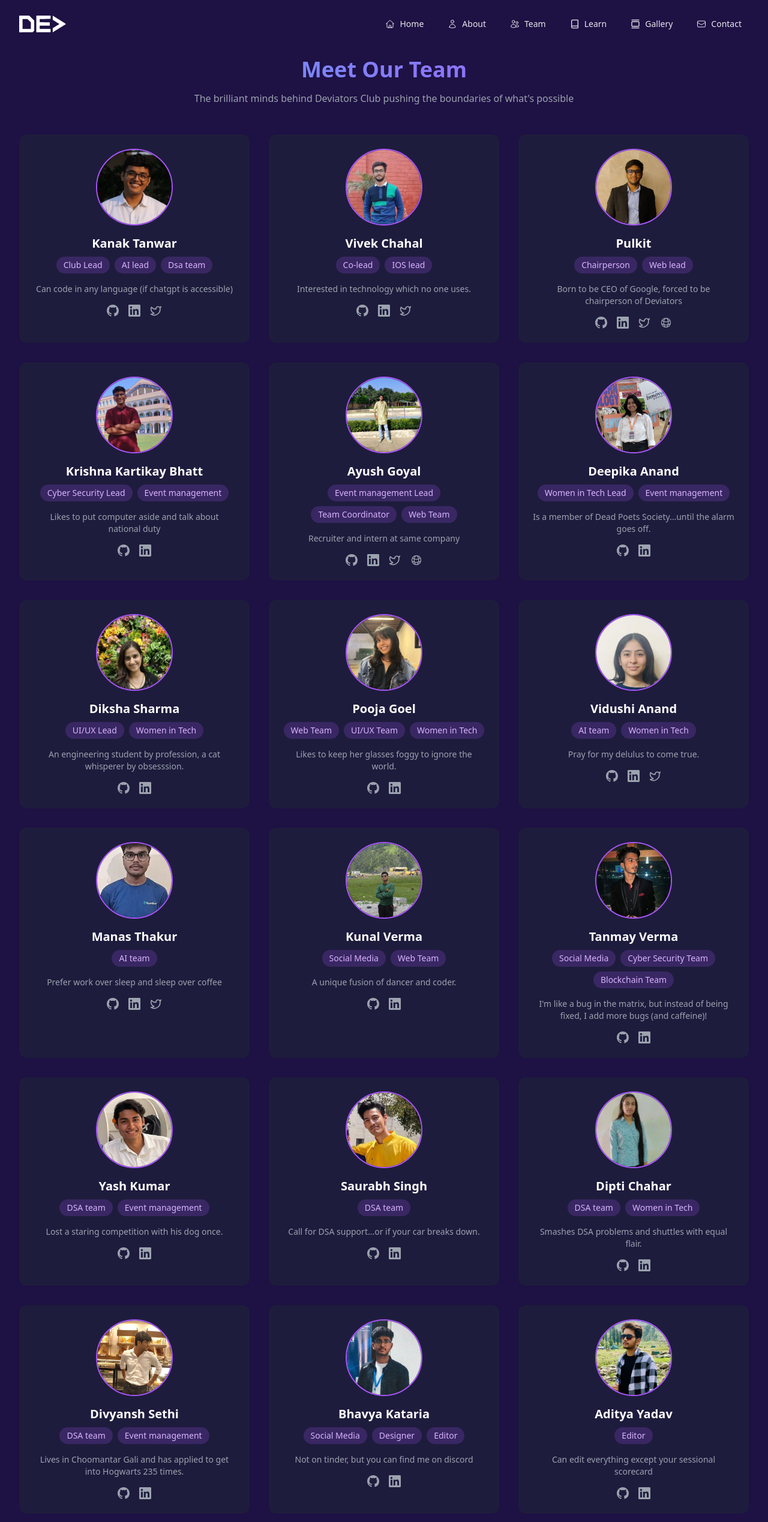
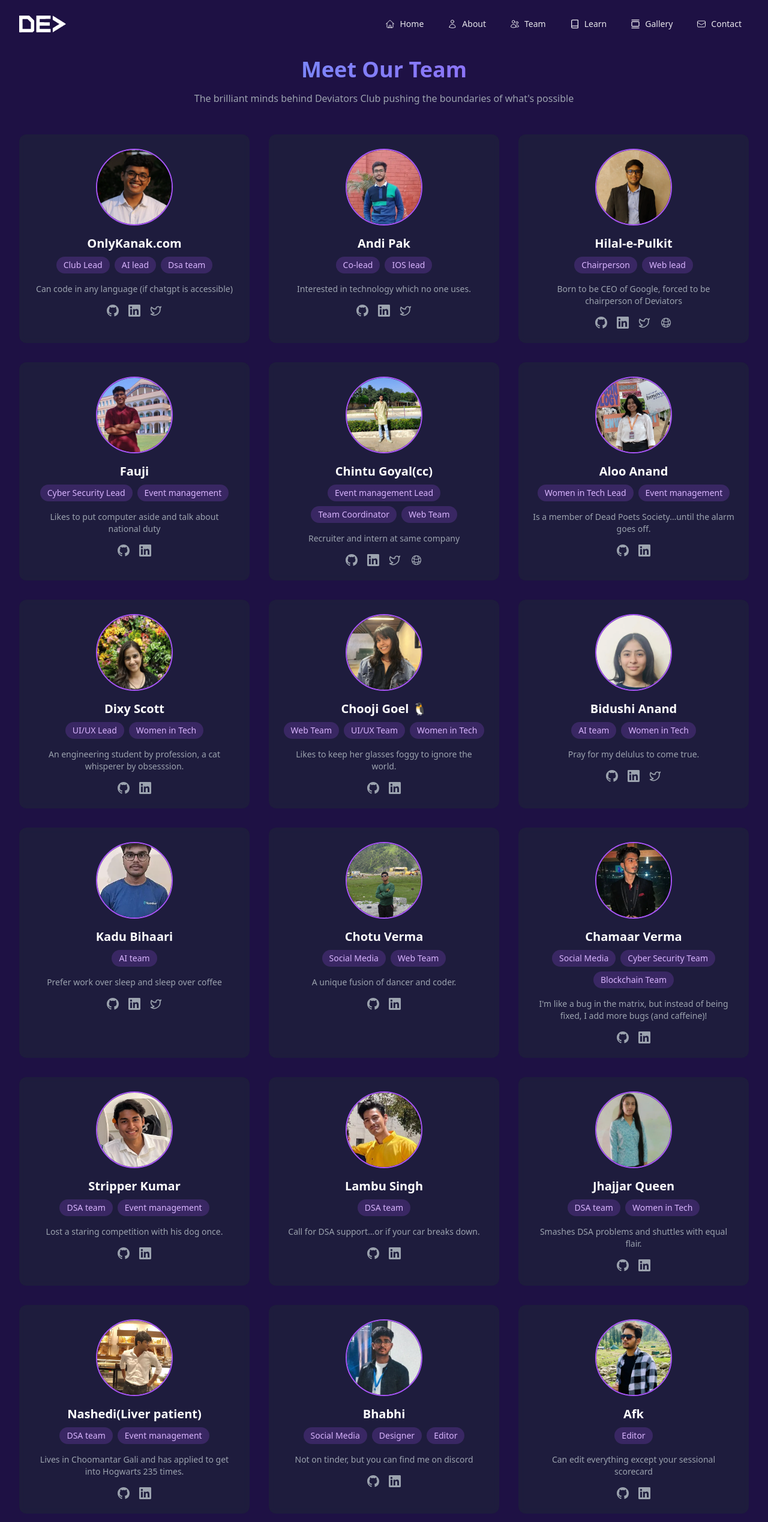
Before and after one commit to radhika-khatter/Deviators, a Next.js app: page /team in a window 1280 px wide. Shown: the top 2538 px of the page at 60% size. Built offline with nearby package versions, Linux system fonts and the light colour scheme.

Commit message:
chore: update team member display names with fun nicknames

```diff
--- a/src/data/team.ts
+++ b/src/data/team.ts
@@ -33,7 +33,7 @@ const team: {
   keywords: string[];
 }[] = [
   {
-    name: "Kanak Tanwar",
+    name: "OnlyKanak.com",
     roles: ["Club Lead", "AI lead", "Dsa team"],
     intro: "Can code in any language (if chatgpt is accessible)",
     urls: {
@@ -45,7 +45,7 @@ const team: {
     keywords: ["founder", "ai", "lead", "dsa"],
   },
   {
-    name: "Vivek Chahal",
+    name: "Andi Pak",
     roles: ["Co-lead", "IOS lead"],
     intro: "Interested in technology which no one uses.",
     urls: {
@@ -57,7 +57,7 @@ const team: {
     keywords: ["ios", "founder", "lead", "ios"],
   },
   {
-    name: "Pulkit",
+    name: "Hilal-e-Pulkit",
     roles: ["Chairperson", "Web lead"],
     intro: "Born to be CEO of Google, forced to be chairperson of Deviators",
     urls: {
@@ -70,7 +70,7 @@ const team: {
     keywords: ["chairperson", "founder", "lead", "web"],
   },
   {
-    name: "Krishna Kartikay Bhatt",
+    name: "Fauji",
     roles: ["Cyber Security Lead", "Event management"],
     intro: "Likes to put computer aside and talk about national duty",
     urls: {
@@ -81,7 +81,7 @@ const team: {
     keywords: ["cyber", "lead", "founder", "event"],
   },
   {
-    name: "Ayush Goyal",
+    name: "Chintu Goyal(cc)",
     roles: ["Event management Lead", "Team Coordinator", "Web Team"],
     intro: "Recruiter and intern at same company",
     image: Ayush,
@@ -94,7 +94,7 @@ const team: {
     keywords: ["event", "lead", "founder", "web"],
   },
   {
-    name: "Deepika Anand",
+    name: "Aloo Anand",
     roles: ["Women in Tech Lead", "Event management"],
     intro: "Is a member of Dead Poets Society…until the alarm goes off.",
     urls: {
@@ -105,7 +105,7 @@ const team: {
     keywords: ["women", "lead", "event"],
   },
   {
-    name: "Diksha Sharma",
+    name: "Dixy Scott",
     roles: ["UI/UX Lead", "Women in Tech"],
     intro:
       "An engineering student by profession, a cat whisperer by obsesssion.",
@@ -117,7 +117,7 @@ const team: {
     keywords: ["ui", "women", "lead"],
   },
   {
-    name: "Pooja Goel",
+    name: "Chooji Goel 🐧",
     roles: ["Web Team", "UI/UX Team", "Women in Tech"],
     intro: "Likes to keep her glasses foggy to ignore the world.",
     urls: {
@@ -128,7 +128,7 @@ const team: {
     keywords: ["web", "ui", "women"],
   },
   {
-    name: "Vidushi Anand",
+    name: "Bidushi Anand",
     roles: ["AI team", "Women in Tech"],
     intro: "Pray for my delulus to come true.",
     urls: {
@@ -140,7 +140,7 @@ const team: {
     keywords: ["ai", "women"],
   },
   {
-    name: "Manas Thakur",
+    name: "Kadu Bihaari",
     roles: ["AI team"],
     intro: "Prefer work over sleep and sleep over coffee",
     urls: {
@@ -152,7 +152,7 @@ const team: {
     keywords: ["ai"],
   },
   {
-    name: "Kunal Verma",
+    name: "Chotu Verma",
     roles: ["Social Media", "Web Team"],
     intro: "A unique fusion of dancer and coder.",
     urls: {
@@ -163,7 +163,7 @@ const team: {
     keywords: ["social", "web"],
   },
   {
-    name: "Tanmay Verma",
+    name: "Chamaar Verma",
     roles: ["Social Media", "Cyber Security Team", "Blockchain Team"],
     intro:
       "I'm like a bug in the matrix, but instead of being fixed, I add more bugs (and caffeine)!",
@@ -175,7 +175,7 @@ const team: {
     keywords: ["social", "cyber", "blockchain"],
   },
   {
-    name: "Yash Kumar",
+    name: "Stripper Kumar",
     roles: ["DSA team", "Event management"],
     intro: "Lost a staring competition with his dog once.",
     urls: {
@@ -186,7 +186,7 @@ const team: {
     keywords: ["dsa", "event"],
   },
   {
-    name: "Saurabh Singh",
+    name: "Lambu Singh",
     roles: ["DSA team"],
     intro: "Call for DSA support...or if your car breaks down.",
     urls: {
@@ -197,7 +197,7 @@ const team: {
     keywords: ["dsa"],
   },
   {
-    name: "Dipti Chahar",
+    name: "Jhajjar Queen",
     roles: ["DSA team", "Women in Tech"],
     intro: "Smashes DSA problems and shuttles with equal flair.",
     urls: {
@@ -208,7 +208,7 @@ const team: {
     keywords: ["dsa", "women"],
   },
   {
-    name: "Divyansh Sethi",
+    name: "Nashedi(Liver patient)",
     roles: ["DSA team", "Event management"],
     intro:
       "Lives in Choomantar Gali and has applied to get into Hogwarts 235 times.",
@@ -220,7 +220,7 @@ const team: {
     keywords: ["dsa", "event"],
   },
   {
-    name: "Bhavya Kataria",
+    name: "Bhabhi",
     roles: ["Social Media", "Designer", "Editor"],
     intro: "Not on tinder, but you can find me on discord",
     urls: {
@@ -231,7 +231,7 @@ const team: {
     keywords: ["social"],
   },
   {
-    name: "Aditya Yadav",
+    name: "Afk",
     roles: ["Editor"],
     image: Aditya,
     intro: "Can edit everything except your sessional scorecard",
```
